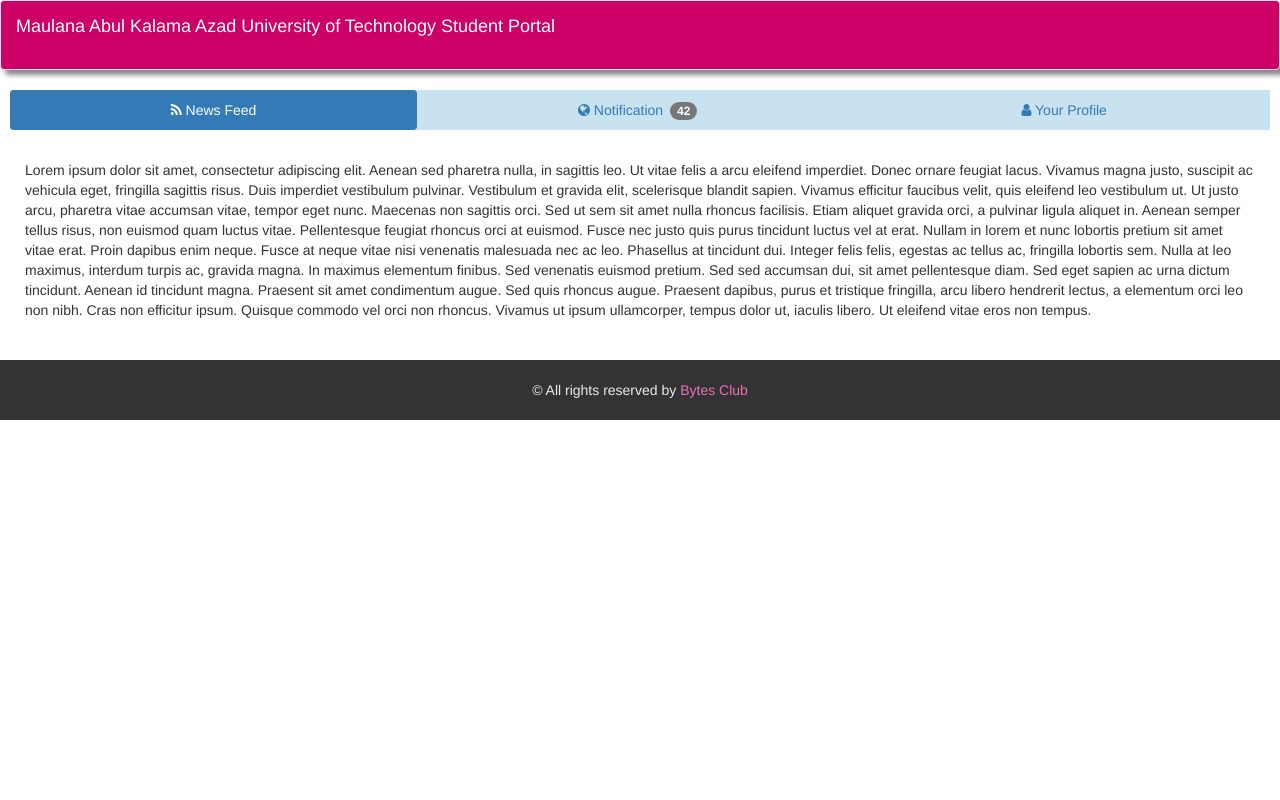
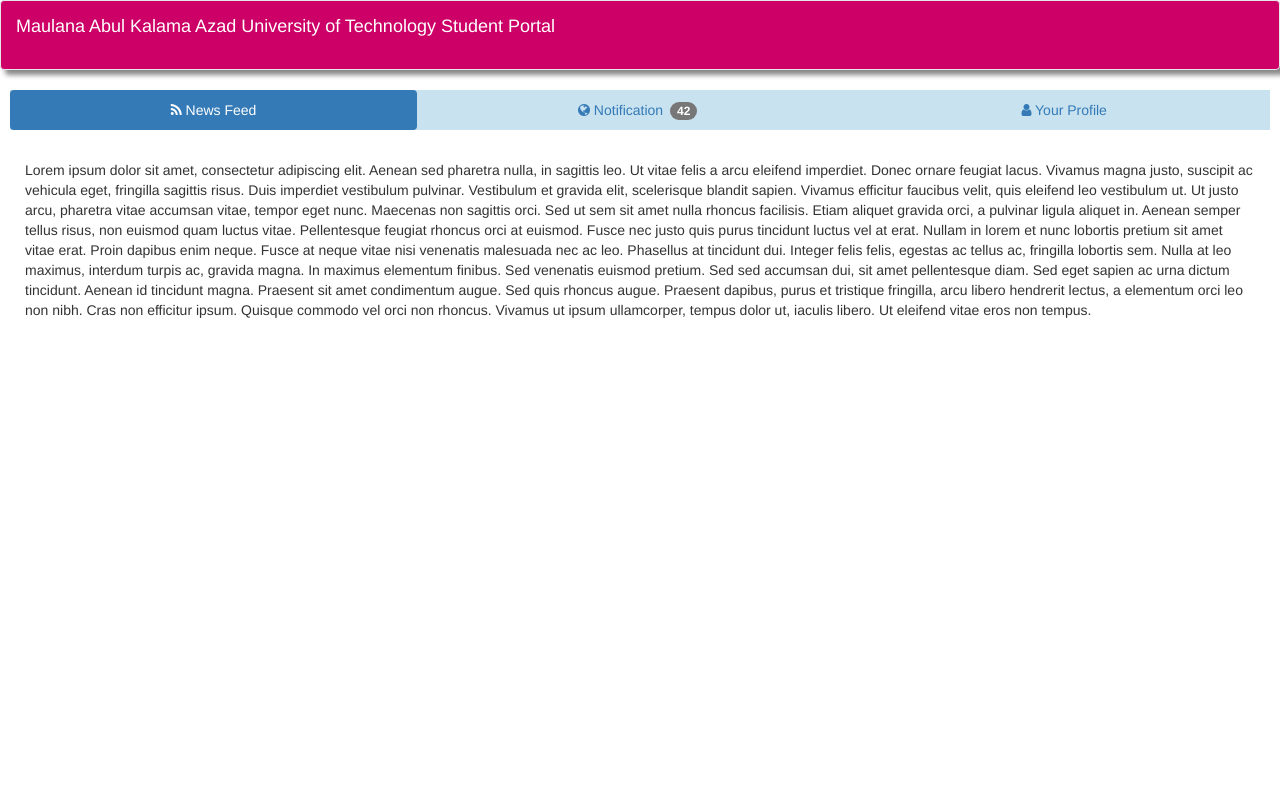
Before and after one commit to Mani70/MAKAUT-Connect, a website: page static/index.html in a window 1280 px wide. Shown: the top 800 px of the page. Drawn offline with Linux system fonts and the light colour scheme.

Commit message:
style: Updated stylesheet for minimum height
Set Minimum Height in Tabcontent div inside section

Signed-off by: Progyan Bhattacharya <admin@codeprogyan.me>

```diff
--- a/static/assets/css/style.css
+++ b/static/assets/css/style.css
@@ -28,13 +28,13 @@
   color: #fff !important;
 }
 section{
-	margin: 10px;
+  margin: 10px;
 }
 .navlist{
   background-color: #c9e2ef;
-/*position: fixed !important;*/
 }
 .tab-content{
+  min-height: 700px;
   margin-top: 30px;
   margin-bottom: 30px;
 }
```
